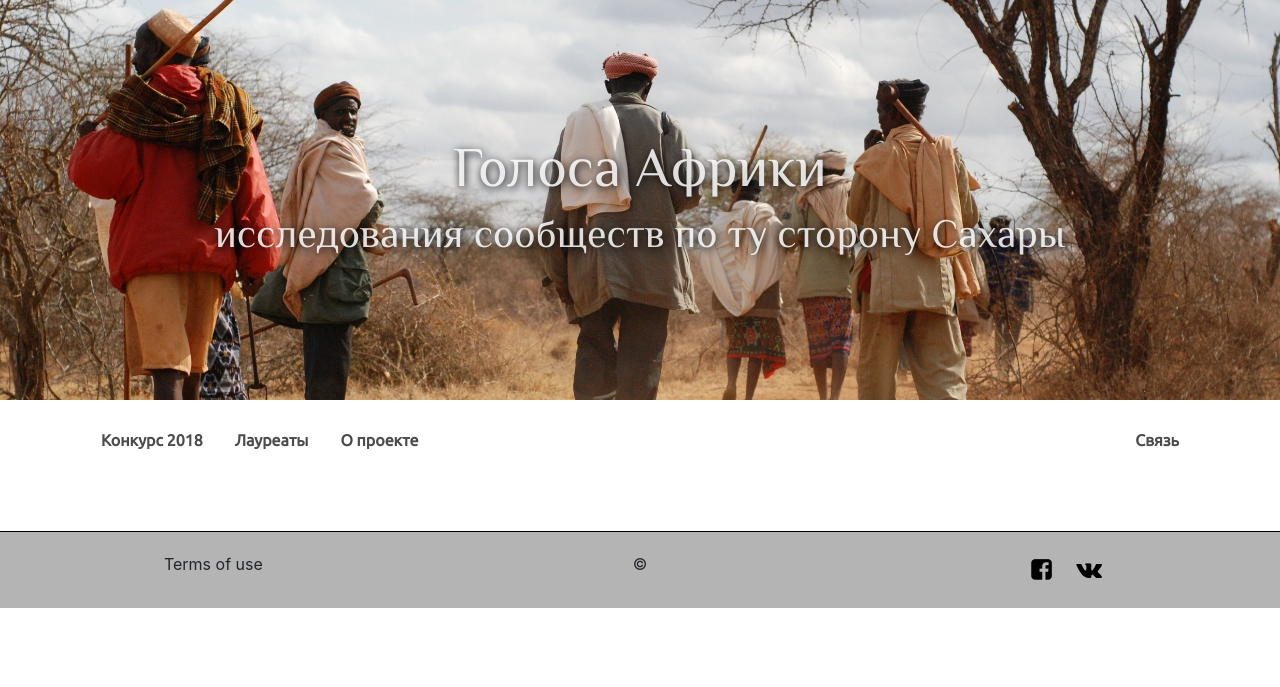
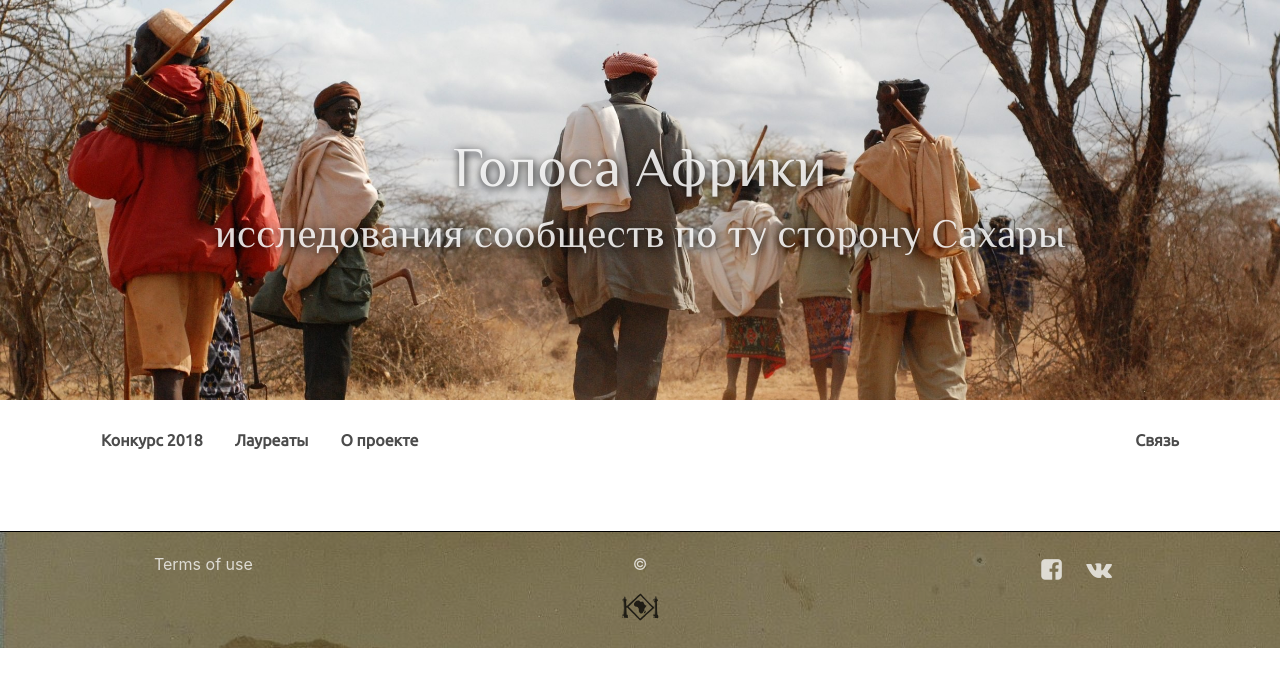
Before and after one commit to oromay/Alog, a Django app: template templates/base.html in a window 1280 px wide. Shown: the top 687 px of the page. Run offline with Django 3.2, Linux system fonts and the light colour scheme; the template is opened without the code that fills it, so the values that code supplies are empty; some libraries are stand-ins or nearby versions.

Commit message:
Logo at the bottom added

```diff
--- a/static/css/styles_basic.css
+++ b/static/css/styles_basic.css
@@ -83,9 +83,23 @@ div.activated_link {
     padding-bottom: 50px;
 }
 
-
+/*Footer*/
+.social-link {
+    color: rgba(255, 255, 255, 0.75);
+    font-size: 1.5rem;
+    text-decoration: none;
+    transition: color 0.3s;
+}
+.social-link:hover {
+    color: rgba(190, 190, 190, 0.75);
+}
+#footer {
+    background-color: rgba(0, 0, 0, 0.3);
+    color: rgba(255, 255, 255, 0.75);
+}
 .main_footer {
-    background-color: rgb(180, 180, 180);
+    background-size: cover;
+    background-repeat: no-repeat;
     border-top-style: solid;
     border-top-width: 1px;
     border-top-color: black;
@@ -94,3 +108,7 @@ div.activated_link {
     position: fixed;
     bottom: 0;*/
 }
+.logo {
+    height: 30px;
+    color: rgba(255, 255, 255, 0.75);
+}
--- a/templates/base.html
+++ b/templates/base.html
@@ -15,7 +15,7 @@
 <body>
     <header class="d-flex" style="background-image:url(
     {% block background %}
-    {% static "back.jpg" %}
+    {% static "images/backgrounds/borana_backs.jpg" %}
     {% endblock %});">
         <div class="container text-center align-self-center">
                     <h1 class="display-4 branding">Голоса Африки</h1>
@@ -41,8 +41,9 @@
 
 {% endblock %}
 </div>
-<div class="container-fluid main_footer">
-    <div class="card-deck d-flex flex-column-reverse flex-sm-row">
+<div class="container-fluid px-0 main_footer" style="background-image:url({% static 'images/backgrounds/afar_view.jpg' %})">
+
+    <div id="footer" class="card-deck d-flex flex-column-reverse flex-sm-row">
       <div class="card border-0 bg-transparent">
         <div class="card-body">
           <p class="card-text">Terms of use</p>
@@ -51,6 +52,9 @@
       <div class="card border-0 bg-transparent">
         <div class="card-body">
           <p class="card-text">&copy; {{year}}</p>
+          <p class="card-text">
+              <object type="image/svg+xml" data="{% static "images/logo/logo.svg" %}" class="logo"> here is the logo</object>
+          </p>
         </div>
       </div>
       <div class="card border-0 bg-transparent">
@@ -60,6 +64,7 @@
         </div>
       </div>
     </div>
+
 </div>
 
 <!-- end footer -->
```
Also changed, not shown: static/images/backgrounds/afar_view.jpg (added), static/images/backgrounds/borana_backs.jpg (added), static/images/logo/logo.svg (added), static/images/logo/vr.svg (added).
